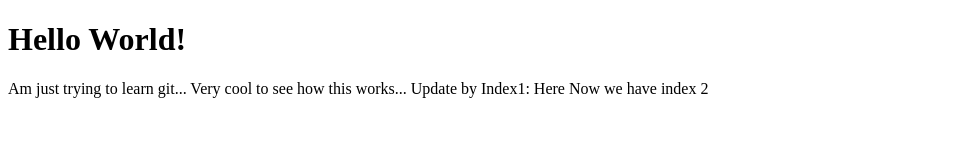
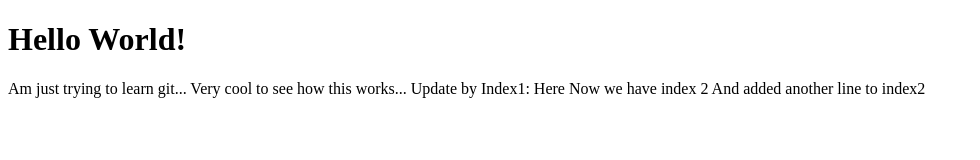
Before and after one commit to rohitbkamat/learngit, a plain HTML site: page index.html in a window 1280 px wide. Shown: the whole page, without its empty margins (0-980 px from the left). Drawn offline with Linux system fonts and the light colour scheme.

Commit message:
add line
to index 2

```diff
--- a/index.html
+++ b/index.html
@@ -15,5 +15,6 @@
     Update by Index1: Here
 
     Now we have index 2
+    And added another line to index2
 </body>
 </html>
```
